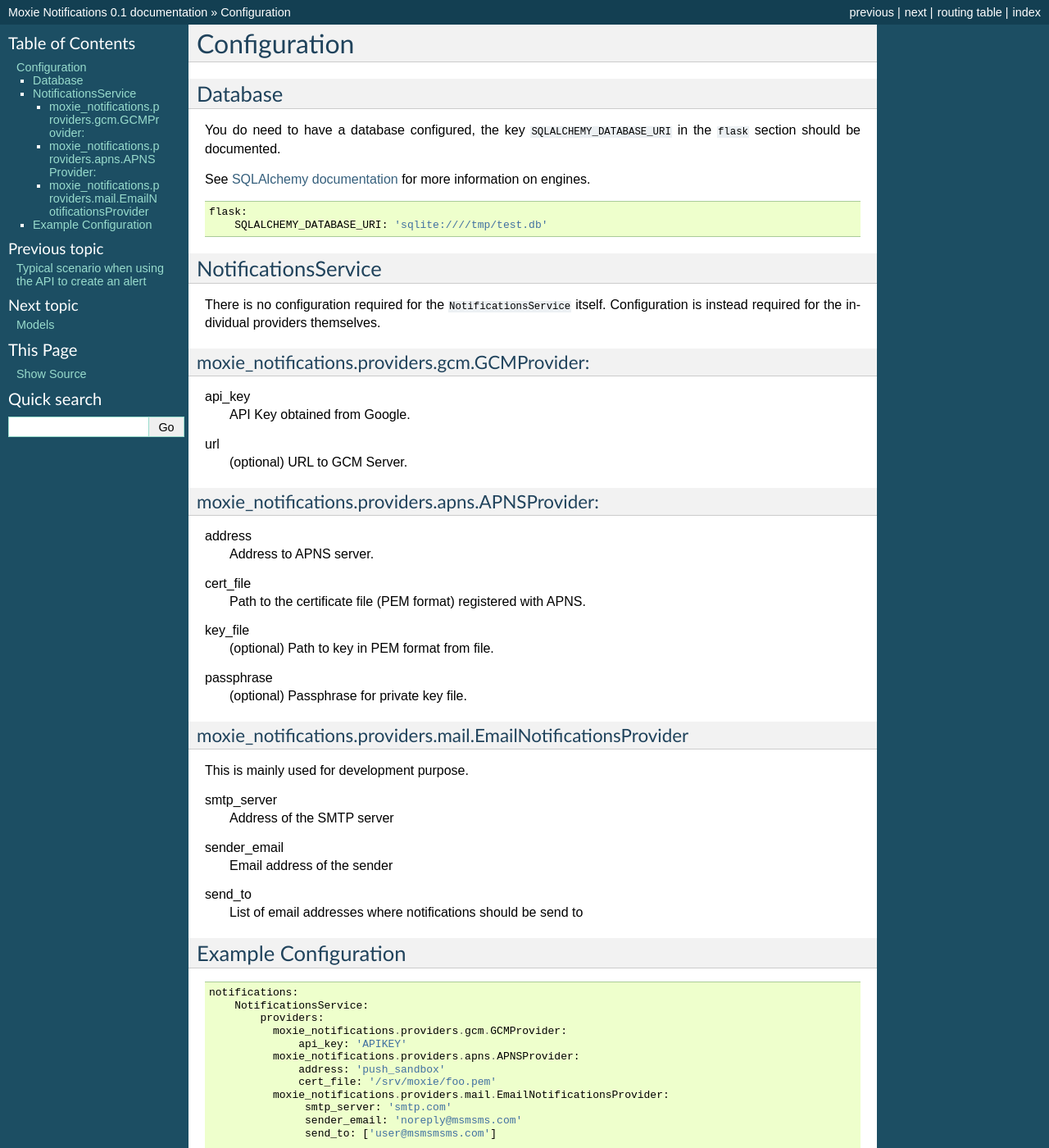
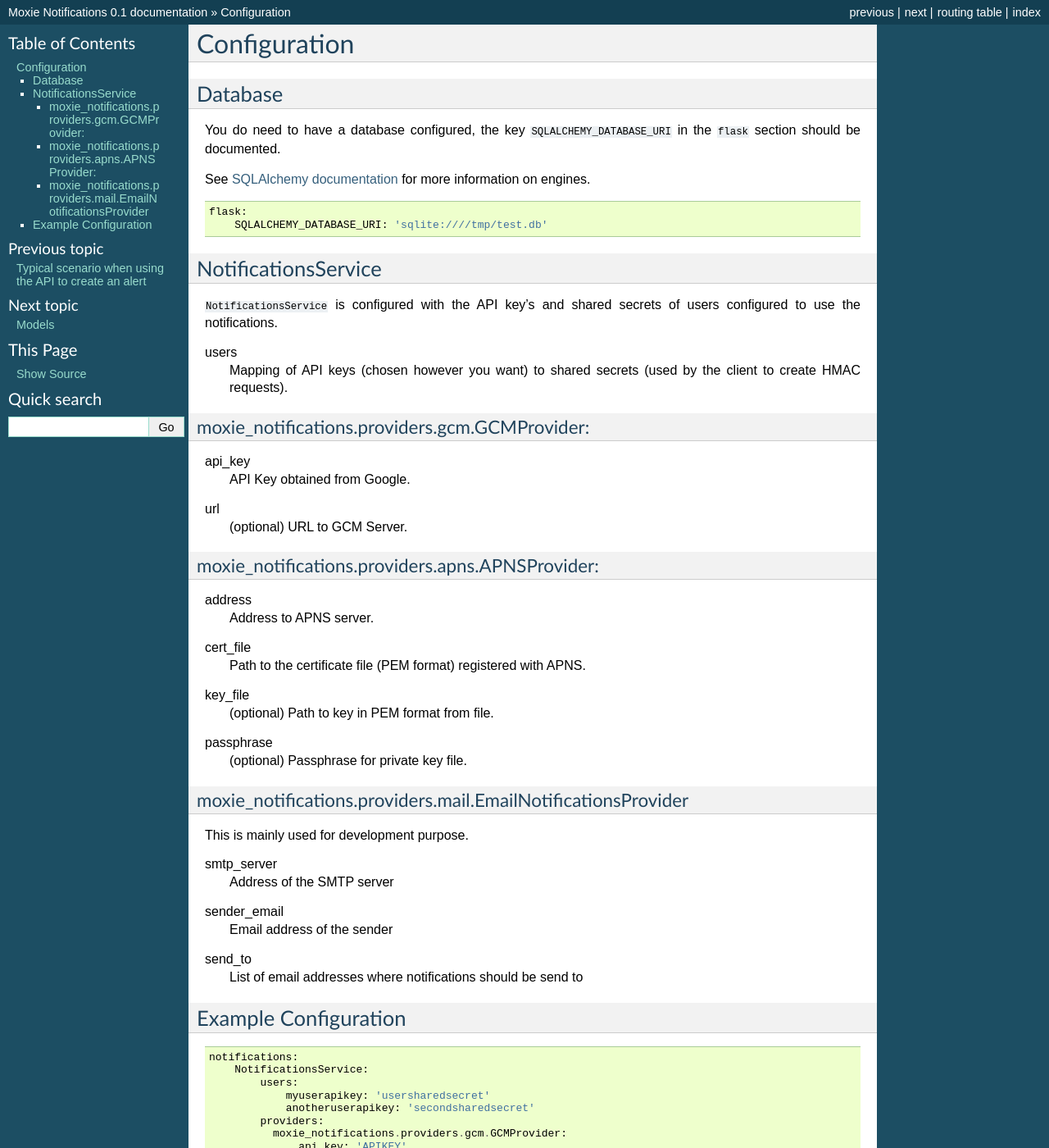
Before and after one commit to ox-it/moxie-notifications, a Sphinx documentation site: the page built from docs/source/developer/configuration.rst, in a window 1280 px wide and 1400 px high. Shown: the whole window at 82% size. Built offline with Sphinx 7.4.7, drawn with Linux system fonts in a browser that asks for light colours.

Commit message:
Added docs about configuring users.

```diff
--- a/docs/source/developer/configuration.rst
+++ b/docs/source/developer/configuration.rst
@@ -17,7 +17,10 @@
 NotificationsService
 --------------------
 
-There is no configuration required for the ``NotificationsService`` itself. Configuration is instead required for the individual providers themselves.
+``NotificationsService`` is configured with the API key's and shared secrets of users configured to use the notifications.
+
+users
+    Mapping of API keys (chosen however you want) to shared secrets (used by the client to create HMAC requests).
 
 moxie_notifications.providers.gcm.GCMProvider:
 ^^^^^^^^^^^^^^^^^^^^^^^^^^^^^^^^^^^^^^^^^^^^^^
@@ -64,6 +67,9 @@
 
     notifications:
         NotificationsService:
+            users:
+                myuserapikey: 'usersharedsecret'
+                anotheruserapikey: 'secondsharedsecret'
             providers:
               moxie_notifications.providers.gcm.GCMProvider:
                   api_key: 'APIKEY'
```
Also changed, not shown: 1 other file.
